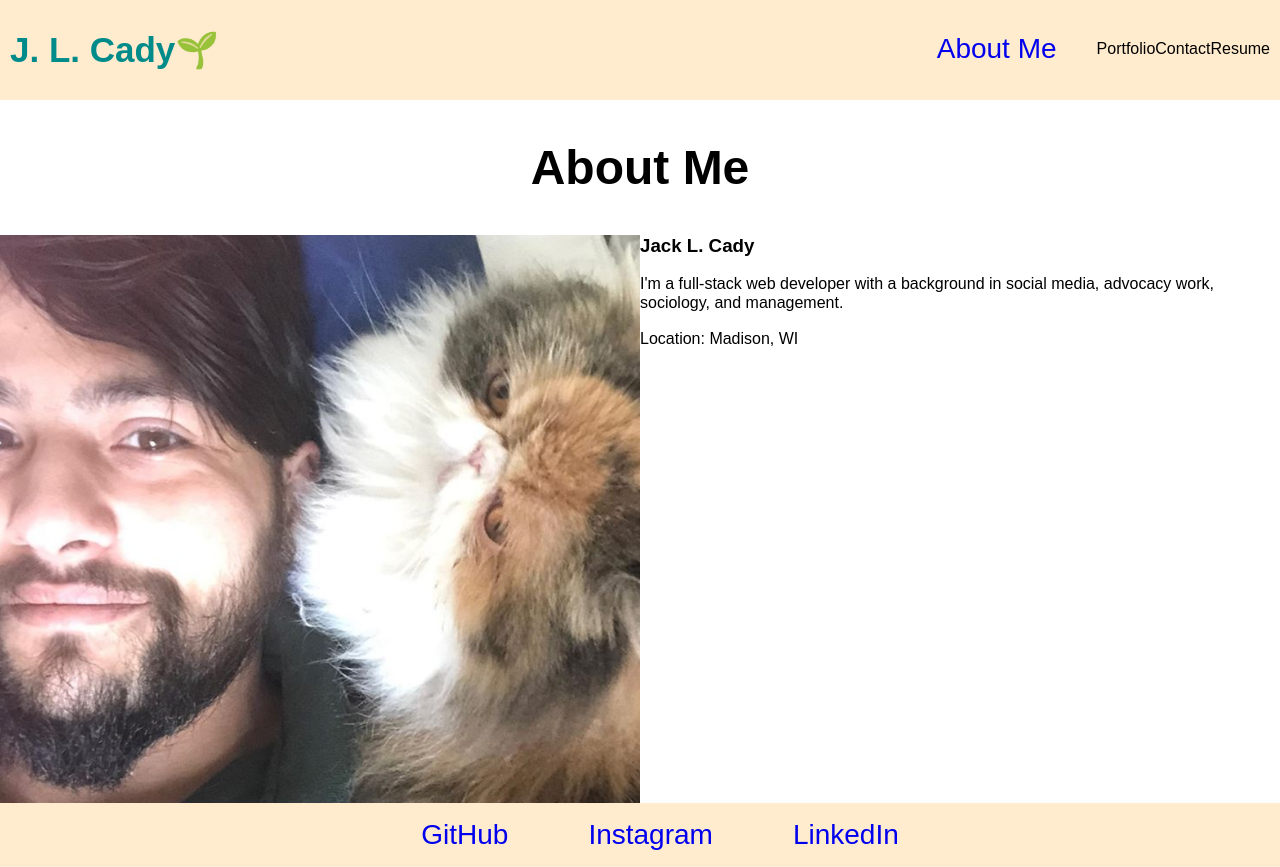
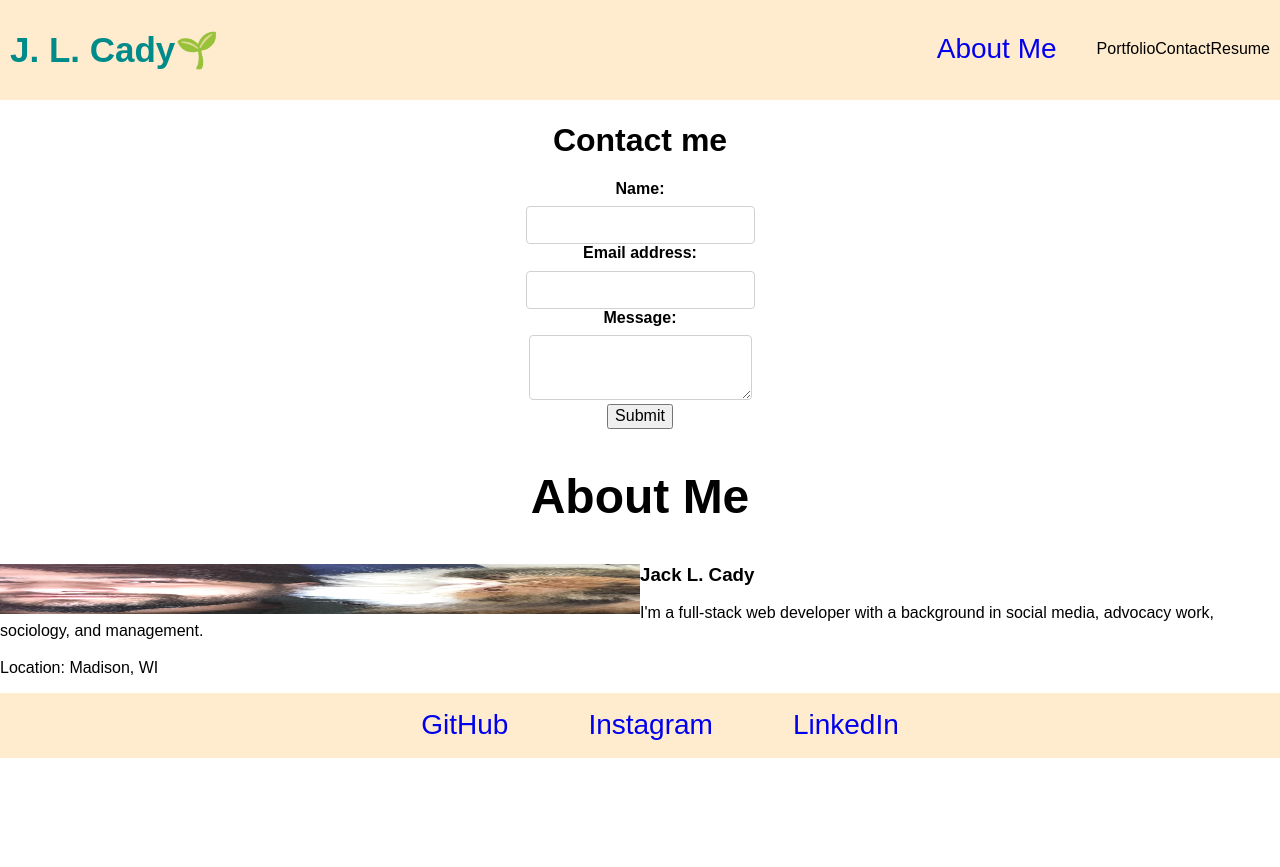
Before and after one commit to londonlast21/spaportfolio, a React (Create React App) app: page / in a window 1280 px wide. After the commit the page ends 800 px from the top, so only its background shows below. Built offline with nearby package versions, Linux system fonts and the light colour scheme.

Commit message:
finished contact form styling css

```diff
--- a/src/App.js
+++ b/src/App.js
@@ -12,9 +12,9 @@ function App() {
     <div>
       <Nav></Nav>
       <main>
-        {/* <Resume></Resume>
+        {/* <Resume></Resume>*/
         <ContactForm></ContactForm>
-        <Portfolio></Portfolio> */}
+        /*<Portfolio></Portfolio> */}
         <About></About>
 
 
--- a/src/components/Contact/index.js
+++ b/src/components/Contact/index.js
@@ -50,7 +50,7 @@ function ContactForm() {
 
 
     return (
-        <section>
+        <section className="contact-overlay">
           <h1>Contact me</h1>
           <form id="contact-form" onSubmit={handleSubmit}>
              <div>
--- a/src/index.css
+++ b/src/index.css
@@ -81,6 +81,7 @@ label > .label-body {
   color: darkcyan;
   font-size: 35px;
 }
+
 header {
   padding: 10px;
   background-color: blanchedalmond;
@@ -186,7 +187,12 @@ footer ul li a:hover {
 }
 
 .about-column img {
+ float: left;
+ max-height: 50px;
+}
 
- float: left;
- height: 30%;
+
+/* contact form custom css styling */
+.contact-overlay {
+  text-align: center;
 }
```
